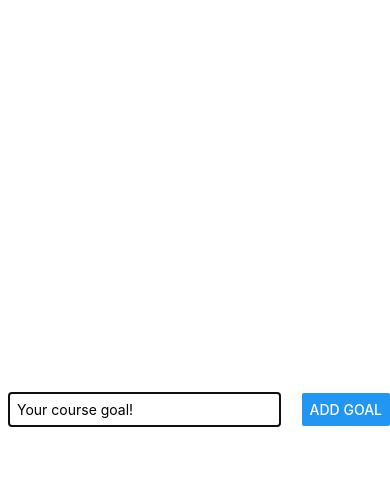
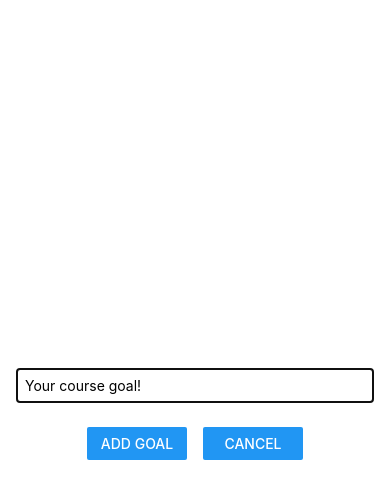
Before and after one commit to ameeraazli/TestProjectRN, a React Native app: screen / in a window 390 px wide. Both pictures are taken after a click on the button "ADD NEW GOAL". Shown: the top 498 px of the page. Built offline with nearby package versions, Linux system fonts and the light colour scheme.

Commit message:
styling the modal overlay

```diff
--- a/components/GoalInput.js
+++ b/components/GoalInput.js
@@ -22,7 +22,14 @@
           onChangeText={goalInputHandler}
           value={enteredGoalText}
         />
-        <Button title="Add Goal" onPress={addGoalHAndler} />
+        <View style={styles.buttonContainer}>
+          <View style={styles.button}>
+            <Button title="Add Goal" onPress={addGoalHAndler} />
+          </View>
+          <View style={styles.button}>
+            <Button title="Cancel" />
+          </View>
+        </View>
       </View>
     </Modal>
   )
@@ -33,18 +40,27 @@
 const styles = StyleSheet.create({
   inputContainer: {
     flex: 1,
-    flexDirection: 'row',
-    justifyContent: 'space-between',
+    flexDirection: 'column',
+    justifyContent: 'center',
     alignItems: 'center',
     marginBottom: 24,
+    padding: 16,
     borderBottomWidth: 1,
     borderBottomColor: '#cccccc',
   },
   textInput: {
     borderWidth: 1,
     borderColor: '#cccccc',
-    width: '70%',
+    width: '100%',
     margin: 8,
     padding: 8
   },
+  buttonContainer: {
+    marginTop: 16,
+    flexDirection: 'row'
+  },
+  button: {
+    width: 100,
+    marginHorizontal: 8
+  }
 })
```
